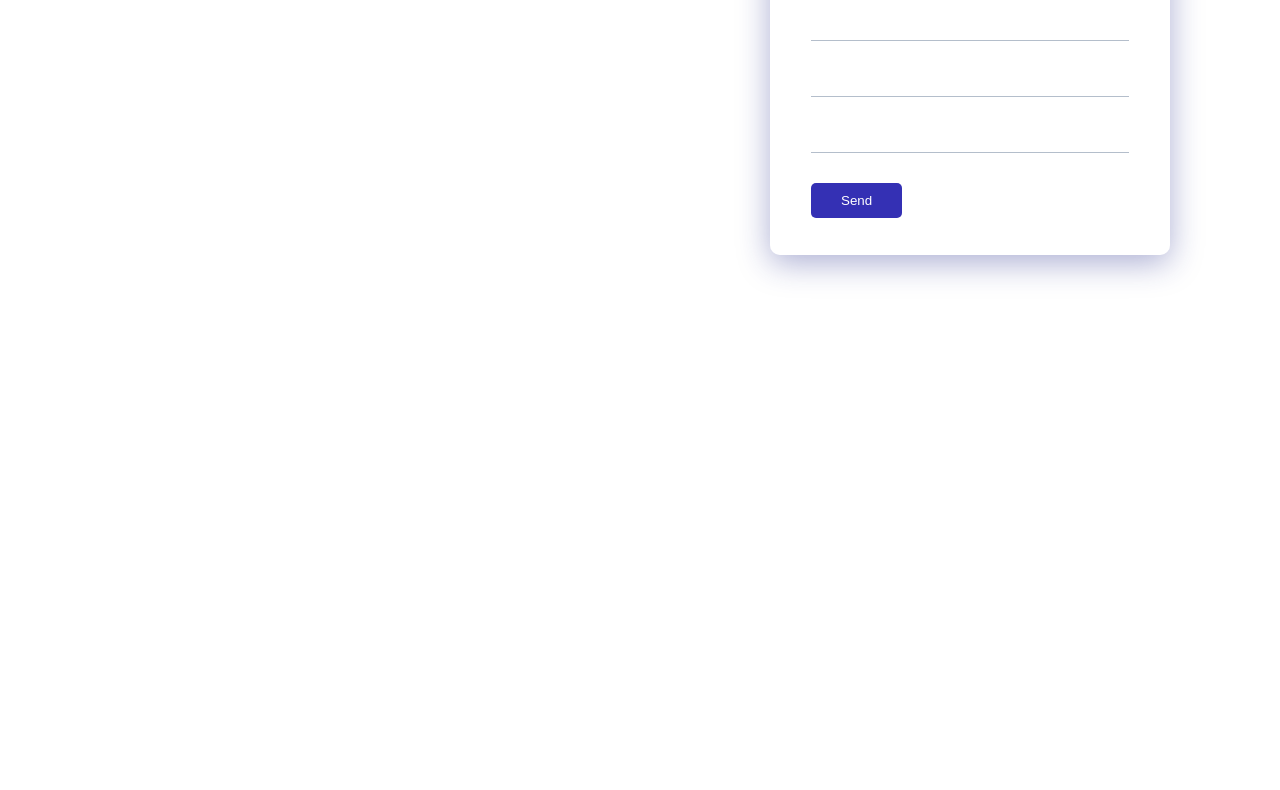
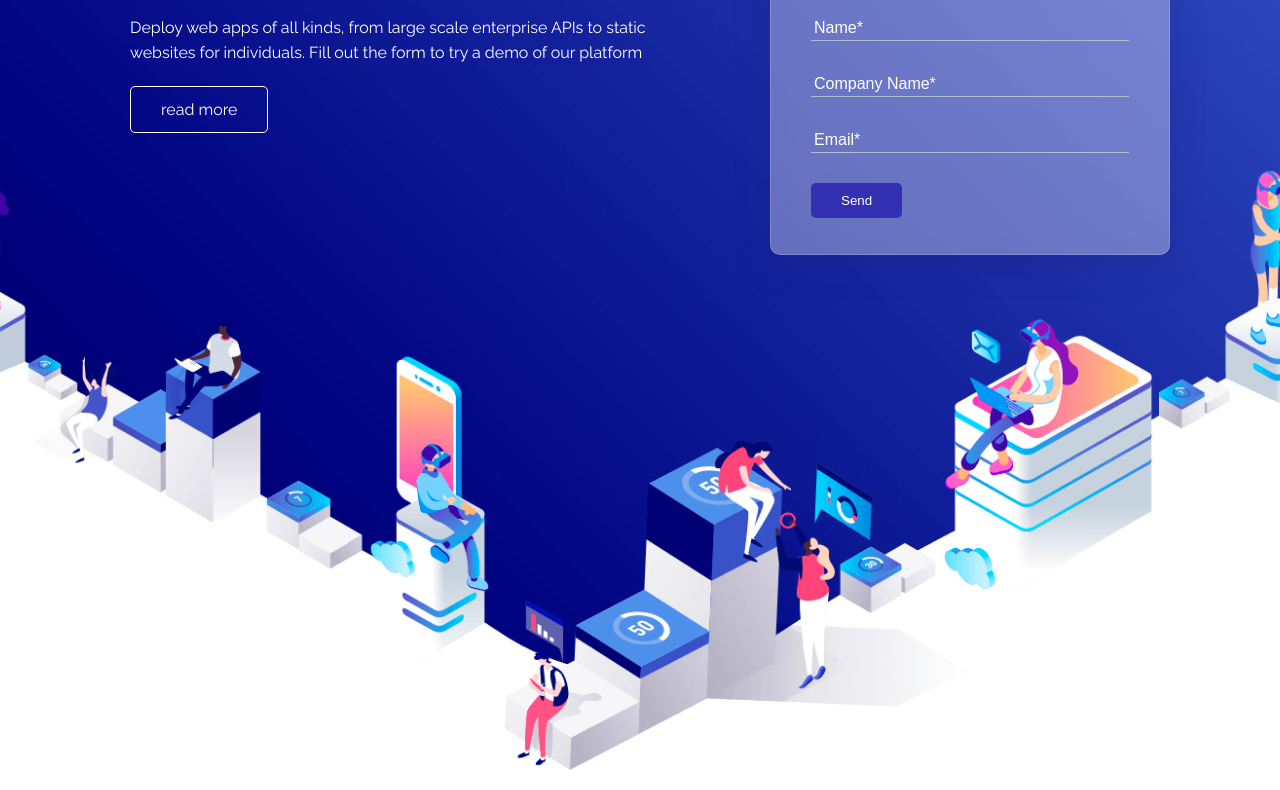
Before and after one commit to medbendadi/Cloudy, a plain HTML site: page index.html in a window 1280 px wide. Shown: the part 296-1086 px from the top of the page. Drawn offline with Linux system fonts and the light colour scheme; the site is published under a folder, as on GitHub Pages, so addresses that start at the root find nothing.

Commit message:
Update style.css

```diff
--- a/css/style.css
+++ b/css/style.css
@@ -98,7 +98,7 @@ h2 {
   color: white;
   position: relative;
   min-height: 100vh;
-  background-image: url(/img/welcome-version-4.png);
+  background-image: url(../img/welcome-version-4.png);
   background-position: bottom center;
   background-repeat: no-repeat;
   background-size: cover;
```
